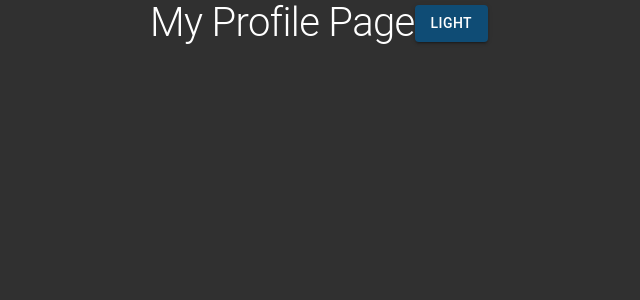
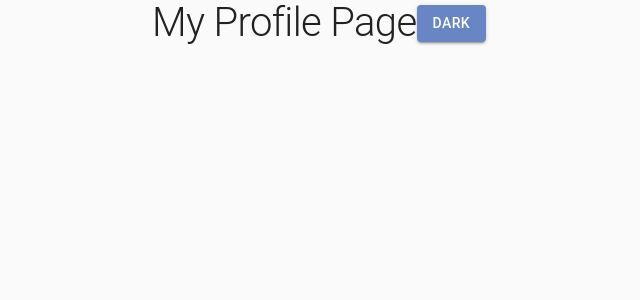
Before and after one commit to Adam10108/my-profiles, a Next.js app: page /my-profile in a window 1280 px wide. Shown: the top 300 px of the page, without its empty margins (321-961 px from the left). Built offline with nearby package versions, Linux system fonts and the light colour scheme.

Commit message:
Change default theme

```diff
--- a/contexts/theme.context.tsx
+++ b/contexts/theme.context.tsx
@@ -33,7 +33,7 @@ export const ThemeContext =
   React.createContext<ThemeContextValues>(themeDefault)
 
 export const ThemeProvider = ({ children }: ThemeProviderTypes) => {
-  const [isDarkMode, setIsDarkMode] = useState<boolean>(true)
+  const [isDarkMode, setIsDarkMode] = useState<boolean>(false)
 
   const actions = {
     setIsDarkMode: (action: boolean) => setIsDarkMode(action)
```
